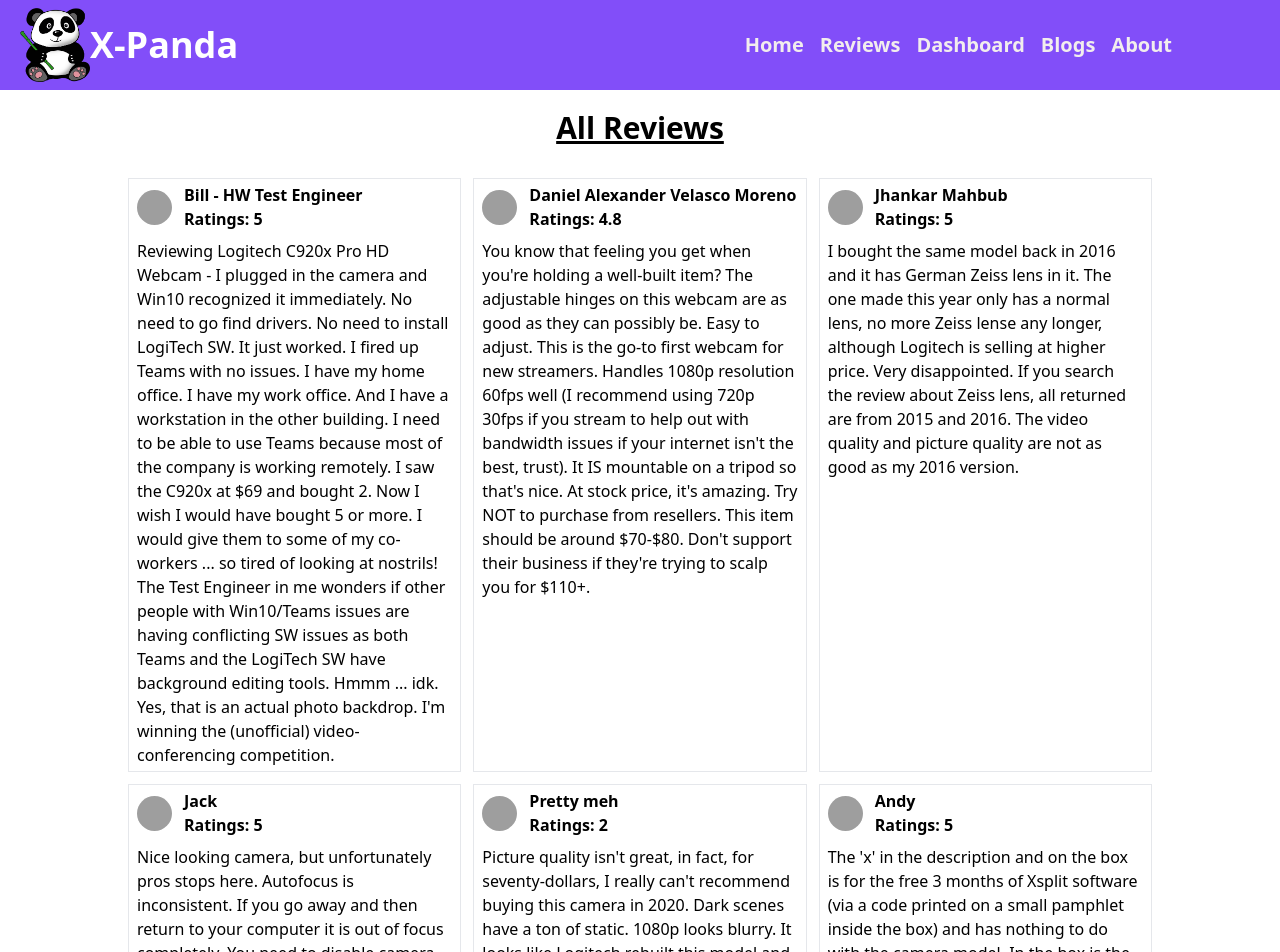
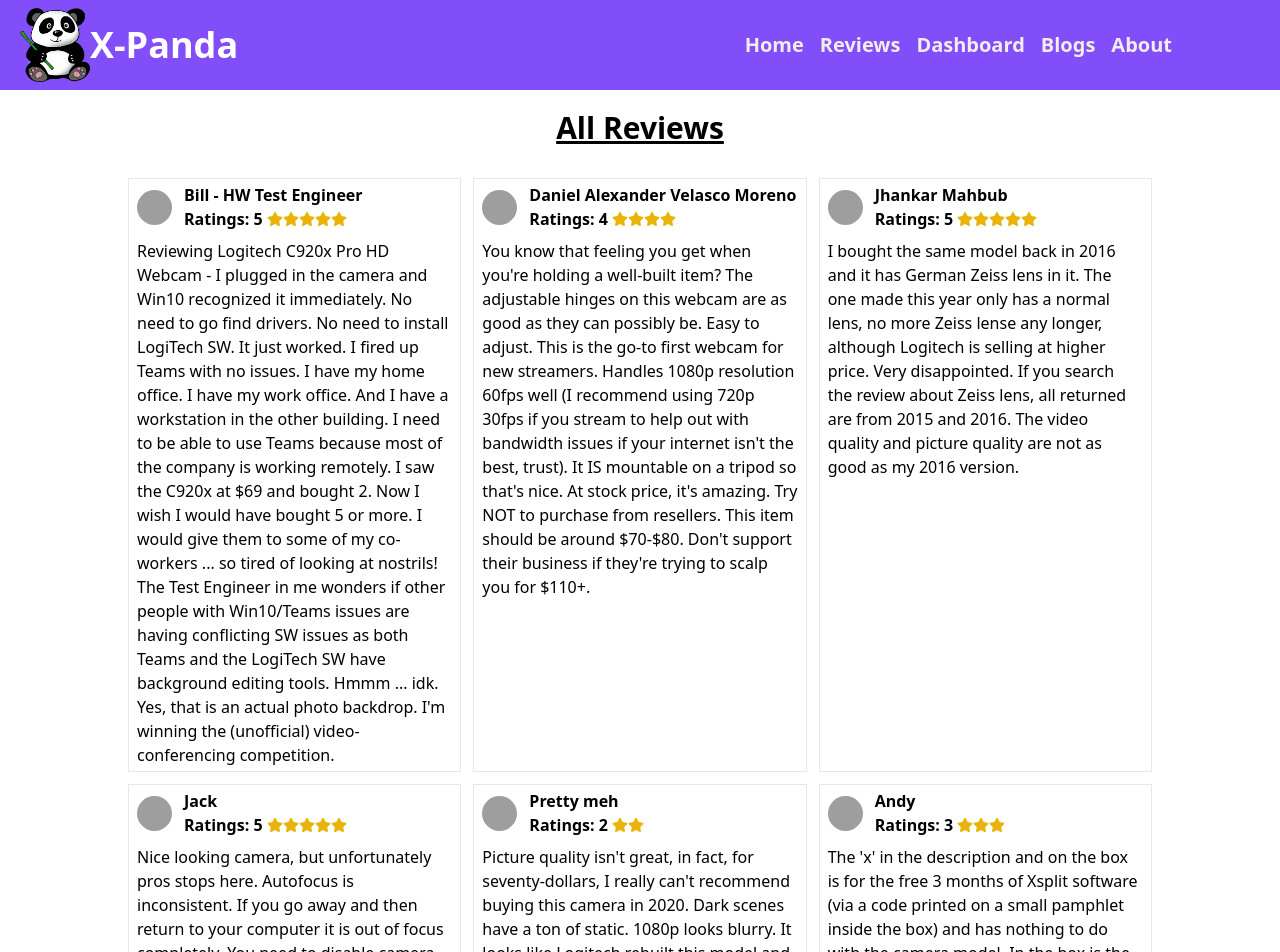
Before and after one commit to arafatlsn/XPANDA, a React (Create React App) app: page /reviews in a window 1280 px wide. Shown: the top 952 px of the page. Built offline with nearby package versions, Linux system fonts and the light colour scheme; grey boxes are pictures that could not be loaded.

Commit message:
added stars rating

```diff
--- a/public/reviews.json
+++ b/public/reviews.json
@@ -11,7 +11,7 @@
     "name": "Daniel Alexander Velasco Moreno",
     "image": "https://m.media-amazon.com/images/I/71i+-wqkW6L._SY256.jpg",
     "review": "You know that feeling you get when you're holding a well-built item? The adjustable hinges on this webcam are as good as they can possibly be. Easy to adjust. This is the go-to first webcam for new streamers. Handles 1080p resolution 60fps well (I recommend using 720p 30fps if you stream to help out with bandwidth issues if your internet isn't the best, trust). It IS mountable on a tripod so that's nice. At stock price, it's amazing. Try NOT to purchase from resellers. This item should be around $70-$80. Don't support their business if they're trying to scalp you for $110+.",
-    "ratings": 4.8
+    "ratings": 4
   },
   {
     "id": "6249d2ac0260746f7aec7321",
@@ -39,6 +39,6 @@
     "name": "Andy",
     "image": "https://m.media-amazon.com/images/I/61IfYwPlI+L._SY256.jpg",
     "review": "The 'x' in the description and on the box is for the free 3 months of Xsplit software (via a code printed on a small pamphlet inside the box) and has nothing to do with the camera model. In the box is the Logitech C920 camera. I have it plugged into my Dell XPS 15 9500 (2020 model) running Windows 10 Pro and didn't have to install any drivers or software. I use it with Zoom. No pop ups, no errors, it's 100% plug n' play. Picture quality is a huge improvement from the base camera in my laptop. Crazy that in 2020 laptop camera quality is still an issue. Other than that, it's a webcam and performs as advertised.",
-    "ratings": 5
+    "ratings": 3
   }
 ]
--- a/src/Components/CustomerReviews/Review.js
+++ b/src/Components/CustomerReviews/Review.js
@@ -1,13 +1,53 @@
 import React from 'react';
+import { FaStar, FaStarHalfAlt } from 'react-icons/fa'
+const Review = ({elReview: {image, name, review, ratings}}) => {
 
-const Review = ({elReview: {image, name, review, ratings}}) => {
+  let rtngsStar;
+  if(ratings === 5 ){
+    rtngsStar = <div className='ratings-div flex ml-1'>
+      <FaStar className='text-yellow-500'/>
+      <FaStar className='text-yellow-500'/>
+      <FaStar className='text-yellow-500'/>
+      <FaStar className='text-yellow-500'/>
+      <FaStar className='text-yellow-500'/>
+    </div>
+  }
+  else if(ratings === 4 ){
+    rtngsStar = <div className='ratings-div flex ml-1'>
+      <FaStar className='text-yellow-500'/>
+      <FaStar className='text-yellow-500'/>
+      <FaStar className='text-yellow-500'/>
+      <FaStar className='text-yellow-500'/>
+    </div>
+  }
+  else if(ratings === 3 ){
+    rtngsStar = <div className='ratings-div flex ml-1'>
+      <FaStar className='text-yellow-500'/>
+      <FaStar className='text-yellow-500'/>
+      <FaStar className='text-yellow-500'/>
+    </div>
+  }
+  else if(ratings === 2 ){
+    rtngsStar = <div className='ratings-div flex ml-1'>
+      <FaStar className='text-yellow-500'/>
+      <FaStar className='text-yellow-500'/>
+    </div>
+  }
+  else if(ratings === 1 ){
+    rtngsStar = <div className='ratings-div flex ml-1'>
+      <FaStar className='text-yellow-500'/>
+    </div>
+  }
+
+
+
   return (
     <div className='border px-2 py-1'>
       <div className='flex items-center'>
         <img className='object-cover' src={image} alt="" style={{width: '35px', height: '35px', borderRadius: '50%'}} />
         <div className='ml-3'>
           <h1 className='text-base font-bold'>{name}</h1>
-          <h1 className='text-base font-bold'>Ratings: {ratings}</h1>
+          <h1 className='text-base font-bold flex items-center'>Ratings: {ratings}{ rtngsStar}</h1>
         </div>
       </div>
       <div className='mt-2'>
--- a/src/Components/Dashboard/Dashboard.js
+++ b/src/Components/Dashboard/Dashboard.js
@@ -11,7 +11,7 @@
     .then(data => setChartData(data))
   }, [])
   return (
-    <div>
+    <div className='pb-5'>
       <h1 className='text-3xl font-bold underline text-center mb-8'>DashBoard</h1>
       <div className='grid lg:grid-cols-2 justify-items-center'>
         <div className='mb-10'>
@@ -28,9 +28,8 @@
                 <YAxis />
                 <Tooltip />
                 <Legend />
-                <Area type="monotone" dataKey="revenue" fill="#8884d8" stroke="#8884d8" />
                 <Bar dataKey="investment" barSize={20} fill="#413ea0" />
-                <Line type="monotone" dataKey="uv" stroke="#ff7300" />
+                <Line type="monotone" dataKey="revenue" stroke="#ff7300" />
               </ComposedChart>
             </ResponsiveContainer>
            </div>
```
